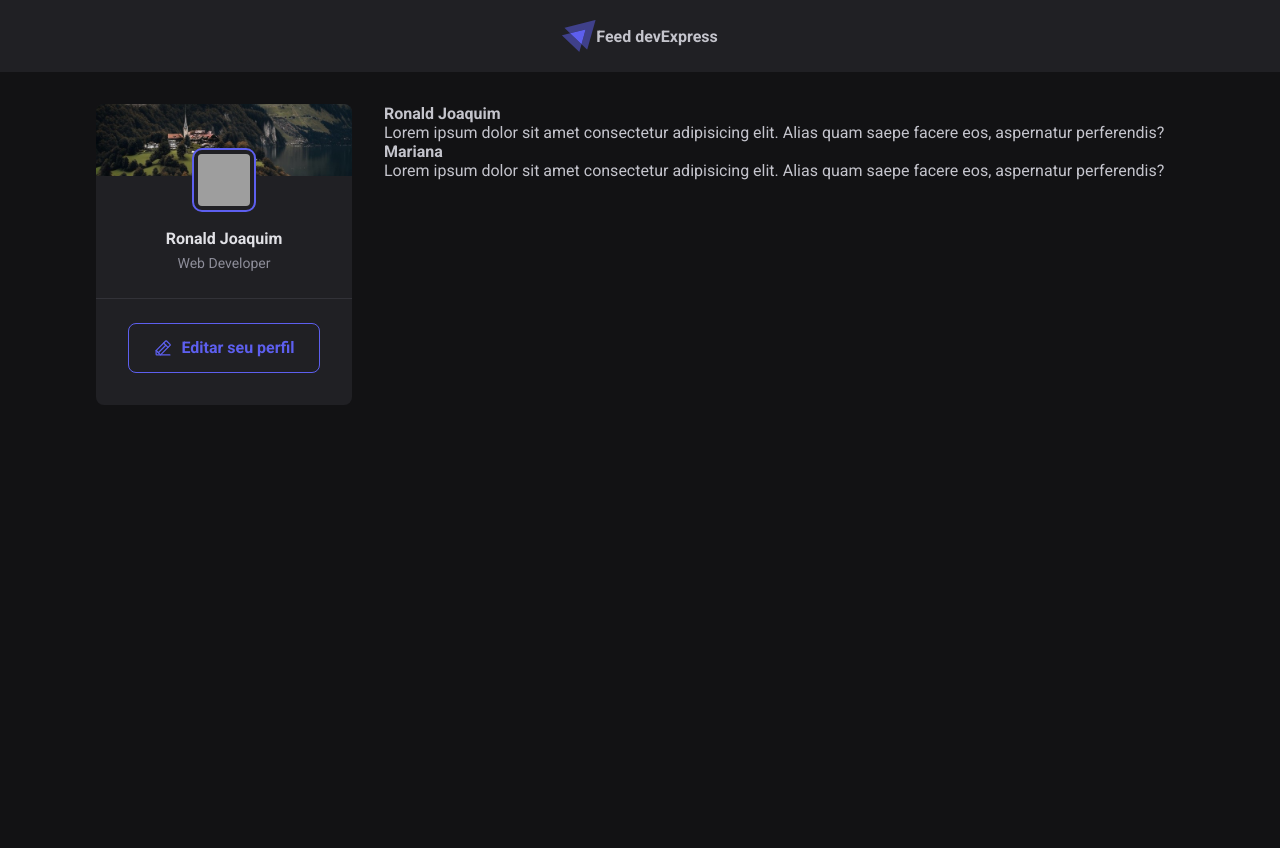
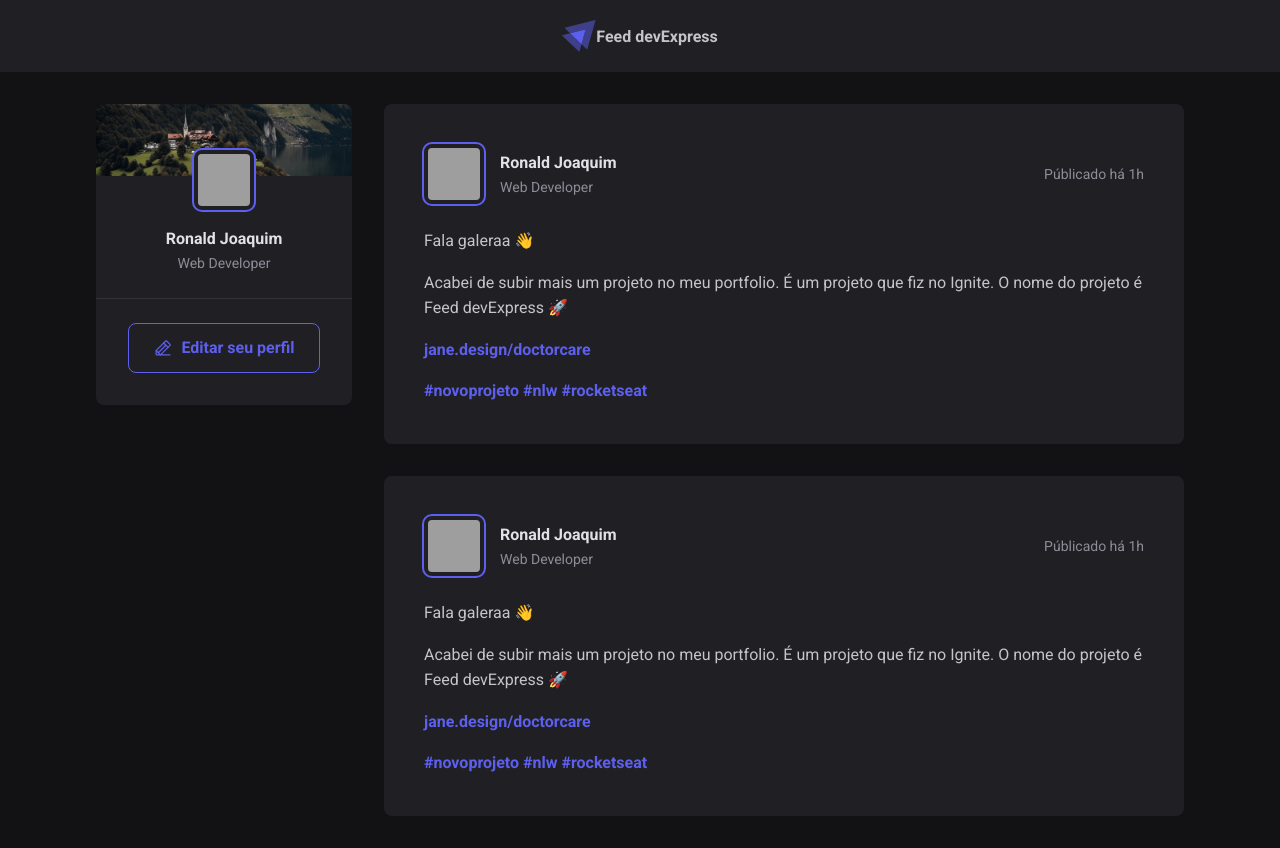
Before and after one commit to Ronald-Joaquim/Fundamentos-Ignite, a React (Vite) app: page / in a window 1280 px wide. Before the commit the page ends 800 px from the top, so only its background shows below. Built offline with nearby package versions, Linux system fonts and the light colour scheme; grey boxes are pictures that could not be loaded.

Commit message:
Estilizações do Post

```diff
--- a/src/App.jsx
+++ b/src/App.jsx
@@ -1,9 +1,9 @@
-import { Post } from "./Post";
+import { Post } from "./components/Post";
 import { Header } from "./components/Header";
+import { Sidebar } from "./components/Sidebar";
+
 import "./global.css";
-
 import styles from "./App.module.css";
-import { Sidebar } from "./components/Sidebar";
 
 export function App() {
   return (
--- a/src/Post.jsx
+++ /dev/null
@@ -1,8 +0,0 @@
-export function Post(props) {
-  return (
-    <div>
-      <strong>{props.author}</strong>
-      <p>{props.content}</p>
-    </div>
-  );
-}
--- /dev/null
+++ b/src/components/Post.jsx
@@ -0,0 +1,40 @@
+import styles from "./Post.module.css";
+
+export function Post() {
+  return (
+    <article className={styles.post}>
+      <header>
+        <div className={styles.author}>
+          <img
+            className={styles.avatar}
+            src="https://github.com/ronald-Joaquim.png"
+          />
+          <div className={styles.authorInfo}>
+            <strong>Ronald Joaquim</strong>
+            <span>Web Developer</span>
+          </div>
+        </div>
+
+        <time title="20 de julho" dateTime="2022-05-11 08:13:30">
+          Públicado há 1h
+        </time>
+      </header>
+      <div className={styles.content}>
+        <p>Fala galeraa 👋</p>
+
+        <p>
+          Acabei de subir mais um projeto no meu portfolio. É um projeto que fiz
+          no Ignite. O nome do projeto é Feed devExpress 🚀
+        </p>
+        <p>
+          <a href="">jane.design/doctorcare</a>
+        </p>
+        <p>
+          <a href="">#novoprojeto</a>{" "}
+          <a href="">#nlw</a>{" "}
+          <a href="">#rocketseat</a>
+        </p>
+      </div>
+    </article>
+  );
+}
--- /dev/null
+++ b/src/components/Post.module.css
@@ -0,0 +1,67 @@
+.post {
+  background: var(--gray-800);
+  border-radius: 8px;
+  padding: 2.5rem;
+}
+
+.post + .post {
+  margin-top: 2rem;
+}
+
+.content {
+  line-height: 1.6;
+  color: var(--gray-300);
+  margin-top: 1.5rem;
+}
+
+.content p {
+  margin-top: 1rem;
+}
+
+.content a {
+  font-weight: bold;
+  color: var(--purple-500);
+  text-decoration: none;
+}
+
+.content a:hover {
+  color: var(--purple-300);
+}
+
+.post > header {
+  display: flex;
+  align-items: center;
+  justify-content: space-between;
+}
+
+.post > header time {
+  font-size: 0.875rem;
+  color: var(--gray-400);
+}
+
+.author {
+  display: flex;
+  align-items: center;
+  gap: 1rem;
+}
+
+.author img {
+  width: calc(3rem + 12px);
+  height: calc(3rem + 12px);
+  border-radius: 8px;
+  border: 4px solid var(--gray-800);
+  outline: 2px solid var(--purple-500);
+}
+
+.authorInfo strong {
+  display: block;
+  color: var(--gray-100);
+  line-height: 1.6;
+}
+
+.authorInfo span {
+  display: block;
+  font-size: 0.875rem;
+  color: var(--gray-400);
+  line-height: 1.6;
+}
--- a/src/global.css
+++ b/src/global.css
@@ -8,6 +8,7 @@
   --gray-800: #202024;
   --gray-900: #121214;
 
+  --purple-300: #6f71f3;
   --purple-500: #5d5fef;
 }
 
```
